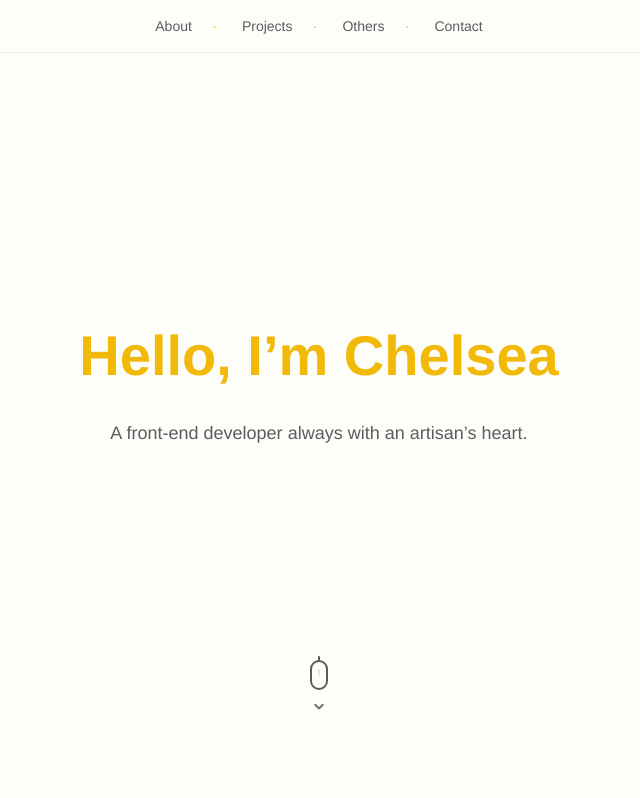
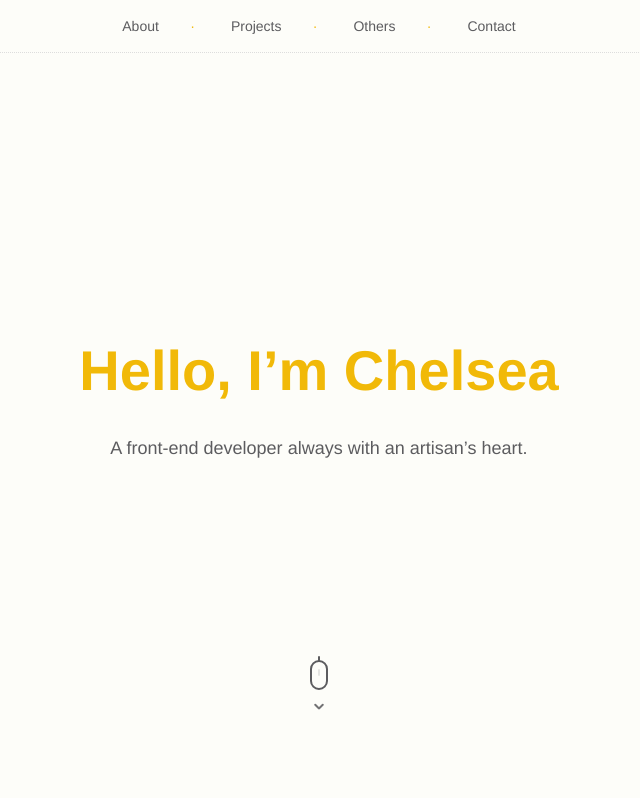
Before and after one commit to chelseachel/my-portfolio-site, a Vue app: page /#/ in a window 1280 px wide. Shown: the top 798 px of the page, without its empty margins (321-961 px from the left). Built offline with nearby package versions, Linux system fonts and the light colour scheme.

Commit message:
page anchor

```diff
--- a/src/assets/styles/reset.css
+++ b/src/assets/styles/reset.css
@@ -1,4 +1,4 @@
-@charset "utf-8";html{background-color:#FDFDF9;color:#5c5c5f;font-size:12px}
+@charset "utf-8";html{background-color:#FDFDF9;color:#5C5C5F;font-size:12px}
 body,ul,ol,dl,dd,h1,h2,h3,h4,h5,h6,figure,form,fieldset,legend,input,textarea,button,p,blockquote,th,td,pre,xmp{margin:0;padding:0}
 body,input,textarea,button,select,pre,xmp,tt,code,kbd,samp{line-height:1.5;}
 address,cite,dfn,em,i,optgroup,var{font-style:normal}
@@ -17,5 +17,5 @@ mark{background-color:transparent}
 a,ins,s,u,del{text-decoration:none}
 sup,sub{vertical-align:baseline}
 html {overflow-x: hidden;height: 100%;font-size: 50px;-webkit-tap-highlight-color: transparent;}
-body {height: 100%;font-family: Avenir, "Microsoft Yahei", "Helvetica Neue", Helvetica, Arial, sans-serif;color:#5c5c5f;font-size: 14px;line-height: 1;-webkit-text-size-adjust: none;}
-a {color: #5c5c5f;text-decoration: none;}
+body {height: 100%;font-family: Avenir, "Microsoft Yahei", "Helvetica Neue", Helvetica, Arial, sans-serif;color:#5C5C5F;font-size: 14px;line-height: 1;-webkit-text-size-adjust: none;}
+a {color: #5C5C5F;text-decoration: none;}
--- a/src/store/index.js
+++ b/src/store/index.js
@@ -7,7 +7,6 @@ export default new Vuex.Store({
   state: {
   },
   mutations: {
-
   },
   actions: {
   },
--- a/src/views/Home.vue
+++ b/src/views/Home.vue
@@ -1,6 +1,6 @@
 <template>
-  <div class="home" ref="home">
-    <Nav @goAnchor="handleGoAnchor"></Nav>
+  <div class="home" ref="home" id="home">
+    <Nav @goAnchor="handleGoAnchor" :anchorIndex="anchorIndex"></Nav>
     <welcome></welcome>
     <about ref="about"></about>
     <projects ref="projects"></projects>
@@ -24,13 +24,33 @@ export default {
   },
   data () {
     return {
-      anchorElements: []
+      anchorElements: [],
+      anchorIndex: null
     }
   },
   methods: {
     handleGoAnchor (index) {
-      let anchor = this.anchorElements[index]
+      const anchor = this.anchorElements[index]
       anchor.scrollIntoView({behavior: "smooth"})
+    },
+    getAnchorIndex () {
+      const scrollTop = window.pageYOffset || document.documentElement.scrollTop || document.body.scrollTop
+      const offset = []
+      for(let i = 0; i < this.anchorElements.length; i++) {
+        offset[i] = this.anchorElements[i].offsetTop
+      }
+      if (scrollTop < offset[0]) {
+        this.anchorIndex = -1
+      } else if (scrollTop >= offset[0] && scrollTop < offset[1]) {
+          this.anchorIndex = 0
+      } else if (scrollTop >= offset[1] && scrollTop < offset[2]) {
+          this.anchorIndex = 1
+      } else if (scrollTop >= offset[2] && scrollTop < offset[3]) {
+          this.anchorIndex = 2
+      } else if (scrollTop >= offset[3] && scrollTop) {
+          this.anchorIndex = 3
+      }
+      console.log(this.anchorIndex);
     }
   },
   mounted () {
@@ -38,10 +58,14 @@ export default {
     this.anchorElements[1]=this.$refs.projects.$el
     this.anchorElements[2]=this.$refs.others.$el
     this.anchorElements[3]=this.$refs.contact.$el
+    const _this = this
+    window.addEventListener('scroll', _this.getAnchorIndex, true)
   }
 }
 </script>
 
 
 <style lang="stylus">
+  .home
+    // overflow: scroll
 </style>
--- a/src/views/about/About.vue
+++ b/src/views/about/About.vue
@@ -20,7 +20,8 @@ export default {
   },
   methods: {
     getHeight () {
-      this.scrollHeight = parseInt(this.$refs.about.scrollHeight)
+      // this.scrollHeight = parseInt(this.$refs.about.scrollHeight)
+      this.scrollHeight = parseInt(this.$refs.about.getBoundingClientRect().height)
     }
   },
   mounted () {
@@ -35,7 +36,5 @@ export default {
   .about
     position: relative
     width: 100vw
-    // height: 100vh
-    // display: flex
 
 </style>
--- a/src/views/about/components/AboutLeft.vue
+++ b/src/views/about/components/AboutLeft.vue
@@ -1,10 +1,9 @@
 <template>
   <div class="left" ref="left" :style="{position: position, top: top + 'px'}">
-    <div class="wrapper">
-      <div class="cate" ref="cate">
-        About
-      </div>
+    <div class="cate" ref="cate">
+      About
     </div>
+    <div class="photo"></div>
   </div>
 </template>
 
@@ -17,18 +16,18 @@ export default {
   },
   data () {
     return {
-      position: 'absolute',
+      position: 'absolute ',
       top: 0
     }
   },
   methods: {
     positionState () {
-      let clientHeight = document.body.clientHeight
-      let scrollTop = window.pageYOffset || document.documentElement.scrollTop || document.body.scrollTop
-      if (scrollTop >= clientHeight && scrollTop < (this.scrollHeight)) {
+      const clientHeight = document.body.clientHeight
+      const scrollTop = window.pageYOffset || document.documentElement.scrollTop || document.body.scrollTop
+      if (scrollTop >= clientHeight && scrollTop < this.scrollHeight) {
         this.position = 'fixed'
         this.top = 0
-      } else if (scrollTop >= (this.scrollHeight)) {
+      } else if (scrollTop >= this.scrollHeight) {
         this.position = 'absolute'
         this.top = this.scrollHeight - clientHeight
       } else if (scrollTop < clientHeight) {
@@ -38,7 +37,7 @@ export default {
     }
   },
   mounted () {
-    let _this = this
+    const _this = this
     window.addEventListener('scroll', _this.positionState, true)
   }
 }
@@ -50,15 +49,24 @@ export default {
     width: 40%
     height: 100vh
     flex: 2
-    border-right: 1px dotted #F1B908
     display: flex
     justify-content: center
     align-items: center
     background: #F1B908
+    &:after
+      clear: both
     .cate
       font-weight: 800
       font-size: 60px
       color: #FDFDF9
       letter-spacing: 2px
       font-variant: small-caps
+    .photo
+      position: absolute
+      top: 100px
+      right: -60px
+      width: 120px
+      height: 120px
+      border-radius: 50%
+      background: #eee
 </style>
--- a/src/views/about/components/AboutRight.vue
+++ b/src/views/about/components/AboutRight.vue
@@ -2,7 +2,7 @@
   <div class="right">
     <div class="content">
       Lorem ipsum dolor sit amet, consectetur adipisicing elit, sed do eiusmod tempor incididunt ut labore et dolore magna aliqua. Ut enim ad minim veniam, quis nostrud exercitation ullamco laboris nisi ut aliquip ex ea commodo consequat. Duis aute irure dolor in reprehenderit in voluptate velit esse cillum dolore eu fugiat nulla pariatur. Excepteur sint occaecat cupidatat non proident, sunt in culpa qui officia deserunt mollit anim id est laborum.
-      Lorem ipsum dolor sit amet, consectetur adipisicing elit, sed do eiusmod tempor incididunt ut labore et dolore magna aliqua. Ut enim ad minim veniam, quis nostrud exercitation ullamco laboris nisi ut aliquip ex ea commodo consequat. Duis aute irure dolor in reprehenderit in voluptate velit esse cillum dolore eu fugiat nulla pariatur. Excepteur sint occaecat cupidatat non proident, sunt in culpa qui officia deserunt mollit anim id est laborum.
+      <b>Lorem ipsum dolor sit amet, consectetur adipisicing elit, sed do eiusmod tempor incididunt ut labore et dolore magna aliqua.</b> Ut enim ad minim veniam, quis nostrud exercitation ullamco laboris nisi ut aliquip ex ea commodo consequat. Duis aute irure dolor in reprehenderit in voluptate velit esse cillum dolore eu fugiat nulla pariatur. Excepteur sint occaecat cupidatat non proident, sunt in culpa qui officia deserunt mollit anim id est laborum.
       Lorem ipsum dolor sit amet, consectetur adipisicing elit, sed do eiusmod tempor incididunt ut labore et dolore magna aliqua. Ut enim ad minim veniam, quis nostrud exercitation ullamco laboris nisi ut aliquip ex ea commodo consequat. Duis aute irure dolor in reprehenderit in voluptate velit esse cillum dolore eu fugiat nulla pariatur. Excepteur sint occaecat cupidatat non proident, sunt in culpa qui officia deserunt mollit anim id est laborum.
       Lorem ipsum dolor sit amet, consectetur adipisicing elit, sed do eiusmod tempor incididunt ut labore et dolore magna aliqua. Ut enim ad minim veniam, quis nostrud exercitation ullamco laboris nisi ut aliquip ex ea commodo consequat. Duis aute irure dolor in reprehenderit in voluptate velit esse cillum dolore eu fugiat nulla pariatur. Excepteur sint occaecat cupidatat non proident, sunt in culpa qui officia deserunt mollit anim id est laborum.
       Lorem ipsum dolor sit amet, consectetur adipisicing elit, sed do eiusmod tempor incididunt ut labore et dolore magna aliqua. Ut enim ad minim veniam, quis nostrud exercitation ullamco laboris nisi ut aliquip ex ea commodo consequat. Duis aute irure dolor in reprehenderit in voluptate velit esse cillum dolore eu fugiat nulla pariatur. Excepteur sint occaecat cupidatat non proident, sunt in culpa qui officia deserunt mollit anim id est laborum.
@@ -32,12 +32,8 @@ export default {
     position: relative
     left: 40%
     width: 60%
-    // height: 100%
-    // flex: 3
-    // overflow: scroll
-    // padding: 50px
     .content
       padding: 120px
       box-sizing: border-box
-      line-height: 1.8em
+      line-height: 2em
 </style>
--- a/src/views/nav/Nav.vue
+++ b/src/views/nav/Nav.vue
@@ -1,6 +1,11 @@
 <template>
   <ul class="nav" ref="nav" :class="show ? showNav : hideNav">
-    <li v-for="(item, index) in category" :key="index" @click="handleClickAnchor(index)">{{item}}</li>
+    <li
+      :class="index == anchorIndex ? 'activeColor' : ''"
+      v-for="(item, index) in category" :key="index" @click="handleClickAnchor(index)"
+    >
+      {{item}}
+    </li>
     <!-- <li @click="handleClickAnchor('about')">About</li>
     <li @click="handleClickAnchor('projects')">Projects</li>
     <li @click="handleClickAnchor('others')">Others</li>
@@ -12,6 +17,9 @@
 
 export default {
   name: 'Nav',
+  props: {
+    anchorIndex: Number
+  },
   data () {
     return {
       category: ['About', 'Projects', 'Others', 'Contact'],
@@ -42,6 +50,11 @@ export default {
       this.$emit('goAnchor', index)
     }
   },
+  watch: {
+    activeIndex: function () {
+
+    }
+  },
   mounted () {
     this.initNav()
     window.addEventListener('scroll', this.dynamicNav, true)
@@ -65,7 +78,7 @@ export default {
     transition: all .8s
     li
       position: relative
-      padding: 0 25px
+      padding: 0 36px
       cursor: pointer
       &:after
         content: '·'
@@ -74,30 +87,12 @@ export default {
         right: 0
       &:last-child:after
         content: ''
+    .activeColor
+      color: #F1B908
+      font-weight: 500
   .showNav
     opacity: 1
     transform: translate3d(0, 0, 0)
   .hideNav
-    // opacity: 0
     transform: translate3d(0, -100%, 0)
-  // .showNav
-  //   animation: fadeInDown 1s
-  //   animation-fill-mode: both
-  // .hideNav
-  //   animation: fadeOutUp 1s
-  //   animation-fill-mode: both
-  // @keyframes fadeInDown
-  //   from
-  //     opacity: 0
-  //     transform: translate3d(0, -100%, 0)
-  //   to
-  //     opacity: 1
-  //     transform: translate3d(0, 0, 0)
-  // @keyframes fadeOutUp
-  //   from
-  //     opacity: 1
-  //     transform: translate3d(0, 0, 0)
-  //   to
-  //     opacity: 0
-  //     transform: translate3d(0, -100%, 0)
 </style>
--- a/src/views/projects/Projects.vue
+++ b/src/views/projects/Projects.vue
@@ -1,13 +1,15 @@
 <template>
   <div class="projects" id="projects">
+    <projects-title></projects-title>
   </div>
 </template>
 
 <script>
-
+import ProjectsTitle from './components/ProjectsTitle'
 export default {
   name: 'Projects',
   components: {
+    ProjectsTitle
   }
 }
 </script>
@@ -15,8 +17,7 @@ export default {
 
 <style lang="stylus">
   .projects
-    position:relative
-    top: 100vh
+    position: relative
     width: 100vw
     height: 100vh
     display: flex
--- /dev/null
+++ b/src/views/projects/components/ProjectsTitle.vue
@@ -0,0 +1,26 @@
+<template>
+  <div class="title">
+    Projects
+  </div>
+</template>
+
+<script>
+
+export default {
+  name: 'ProjectsTitle',
+  components: {
+  }
+}
+</script>
+
+
+<style lang="stylus">
+  .title
+    position: absolute
+    top: 100px
+    width: 100%
+    margin: 0 auto
+    text-align: center
+    font-size: 40px
+    font-weight: 800
+</style>
--- a/src/views/welcome/components/WelcomeInfo.vue
+++ b/src/views/welcome/components/WelcomeInfo.vue
@@ -1,7 +1,7 @@
 <template>
   <div class="wrapper">
     <div class="content" ref="parallax">
-      <div class="title" ref="title">
+      <div class="hello" ref="hello">
       </div>
       <div class="info" ref="info"></div>
     </div>
@@ -15,28 +15,28 @@ export default {
   },
   data () {
     return {
-      title: 'Hello, I’m Chelsea',
+      hello: 'Hello, I’m Chelsea',
       info: 'A front-end developer always with an artisan’s heart. ',
-      speed: .2
+      speed: .5
     }
   },
   computed: {
     letters: function () {
-      return this.title.split('')
+      return this.hello.split('')
     },
     infoLetters: function () {
       return this.info.split('')
     }
   },
   methods: {
-    showTitle () {
-      this.letters.forEach(this.titleLandIn)
+    showhello () {
+      this.letters.forEach(this.helloLandIn)
     },
-    titleLandIn (letter, index) {
+    helloLandIn (letter, index) {
       let span = document.createElement('span')
       span.innerText = letter
       span.style.animationDelay = `${index * .04}s`
-      this.$refs.title.append(span)
+      this.$refs.hello.append(span)
     },
     showInfo () {
       this.infoLetters.forEach(this.infoLandIn)
@@ -54,7 +54,7 @@ export default {
     }
   },
   mounted () {
-    this.showTitle()
+    this.showhello()
     this.showInfo()
     window.addEventListener('scroll', this.scrollParallax, true)
   },
@@ -70,10 +70,10 @@ export default {
     align-items: center
     text-align: center
     .content
-      margin-bottom: 30px
+      // margin-bottom: 30px
       // font-weight: 500
-      transition: all 1s ease-out
-      .title
+      transition: all .5s ease-out
+      .hello
         margin-bottom: 40px
         font-size: 56px
         color: #F1B908
@@ -81,9 +81,9 @@ export default {
         span
           position: relative
           opacity: 0
-          animation: landtitle .6s ease-in
+          animation: landhello .6s ease-in
           animation-fill-mode: forwards
-          @keyframes landtitle
+          @keyframes landhello
             0%
               opacity: 1
               top: -20px
```
